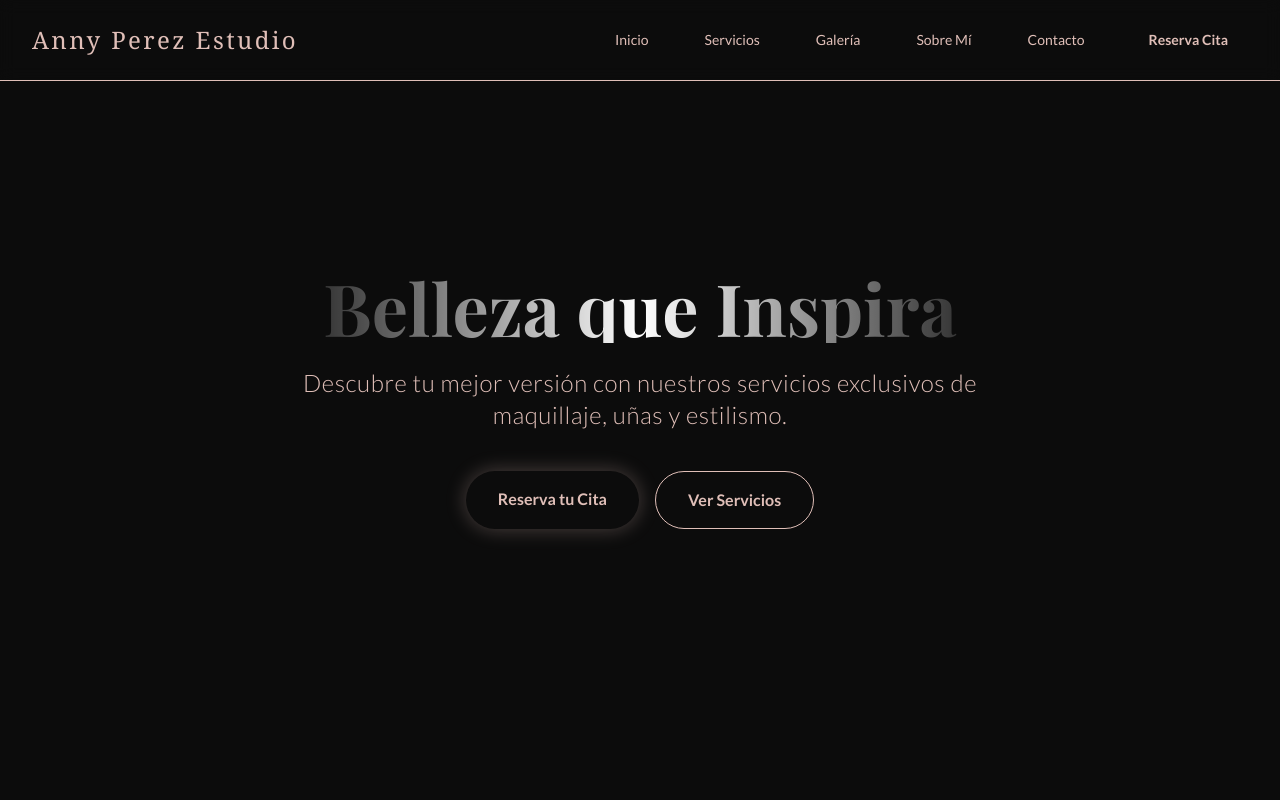
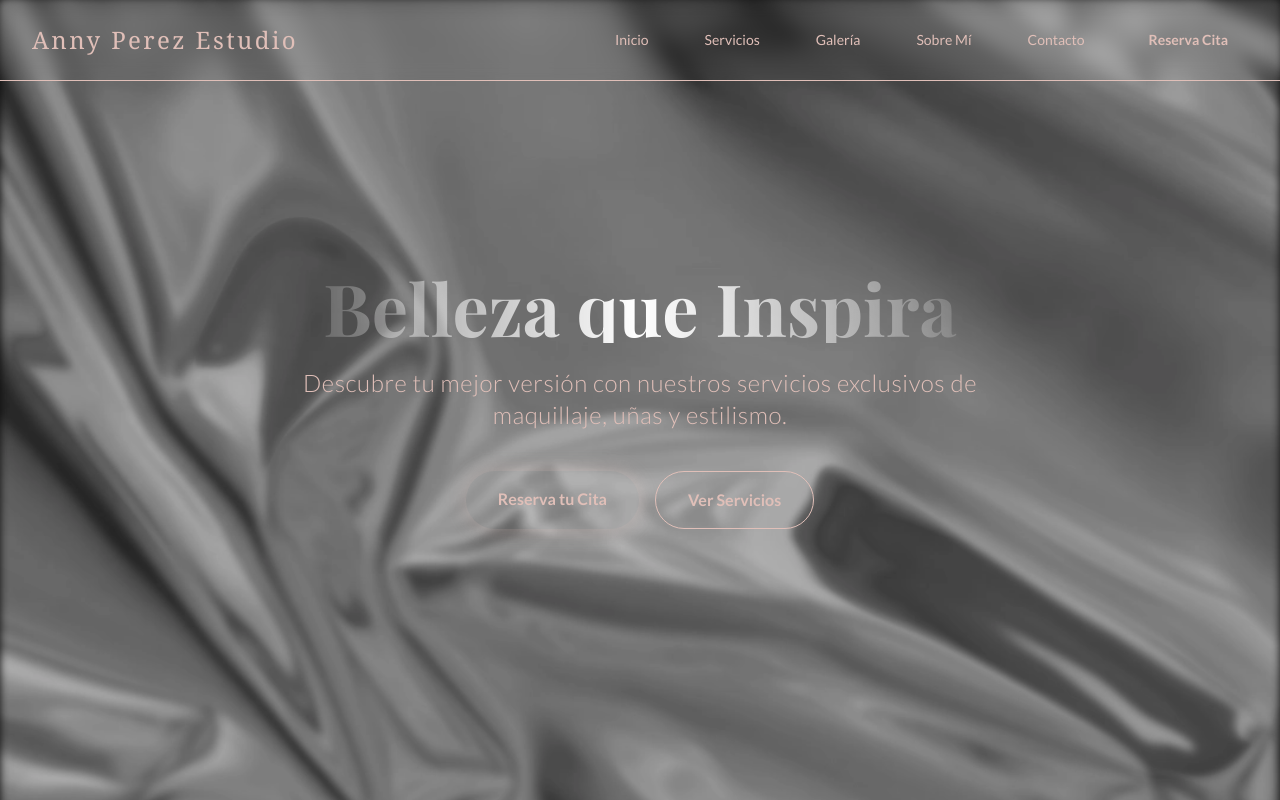
Before and after one commit to yomero243/annimake, a Next.js app: page / in a window 1280 px wide. Shown: the top 800 px of the page. Built offline with nearby package versions, Linux system fonts and the light colour scheme; a web font is replaced by a local one.

Commit message:
feat: Implementar la estructura inicial de la aplicación con páginas de inicio y galería, componentes de animación parallax y revelado al desplazar, estilos globales y recursos de imagen.

```diff
--- a/app/galeria/page.tsx
+++ b/app/galeria/page.tsx
@@ -45,7 +45,7 @@ export default function Galeria() {
                     {images.map((img, index) => (
                         <div
                             key={index}
-                            className="group relative aspect-[4/5] overflow-hidden rounded-lg bg-ebony-light border border-ebony-lighter"
+                            className="group relative aspect-4/5 overflow-hidden rounded-lg bg-ebony-light border border-ebony-lighter"
                         >
                             <Image
                                 src={img.src}
@@ -53,7 +53,7 @@ export default function Galeria() {
                                 fill
                                 className="object-cover transition-transform duration-500 group-hover:scale-110"
                             />
-                            <div className="absolute inset-0 bg-gradient-to-t from-ebony/90 via-ebony/20 to-transparent opacity-0 group-hover:opacity-100 transition-opacity duration-300 flex flex-col justify-end p-6">
+                            <div className="absolute inset-0 bg-linear-to-t from-ebony/90 via-ebony/20 to-transparent opacity-0 group-hover:opacity-100 transition-opacity duration-300 flex flex-col justify-end p-6">
                                 <span className="text-rosegold text-sm font-medium tracking-wider uppercase mb-2">
                                     {img.category}
                                 </span>
--- a/app/globals.css
+++ b/app/globals.css
@@ -9,11 +9,19 @@
 
 body {
   color: var(--foreground);
-  background: var(--background);
+  background: url('/background/bgimagen1.webp') no-repeat center center fixed;
+  background-size: cover;
+  background-color: var(--background);
+  /* Fallback */
   font-family: var(--font-lato), sans-serif;
 }
 
-h1, h2, h3, h4, h5, h6 {
+h1,
+h2,
+h3,
+h4,
+h5,
+h6 {
   font-family: var(--font-playfair-display), serif;
 }
 
@@ -21,13 +29,16 @@ h1, h2, h3, h4, h5, h6 {
 ::-webkit-scrollbar {
   width: 8px;
 }
+
 ::-webkit-scrollbar-track {
   background: #0C0C0C;
 }
+
 ::-webkit-scrollbar-thumb {
   background: #333;
   border-radius: 4px;
 }
+
 ::-webkit-scrollbar-thumb:hover {
   background: #B76E79;
 }
--- a/app/layout.tsx
+++ b/app/layout.tsx
@@ -29,7 +29,7 @@ export default function RootLayout({
   return (
     <html lang="es" suppressHydrationWarning>
       <body
-        className={`${playfair.variable} ${lato.variable} antialiased bg-ebony text-rosegold selection:bg-rosegold selection:text-ebony`}
+        className={`${playfair.variable} ${lato.variable} antialiased text-rosegold selection:bg-rosegold selection:text-ebony`}
       >
         {children}
       </body>
```
Also changed, not shown: public/background/bgimagen1.webp (added), public/background/bgimgen.jpg (added).
